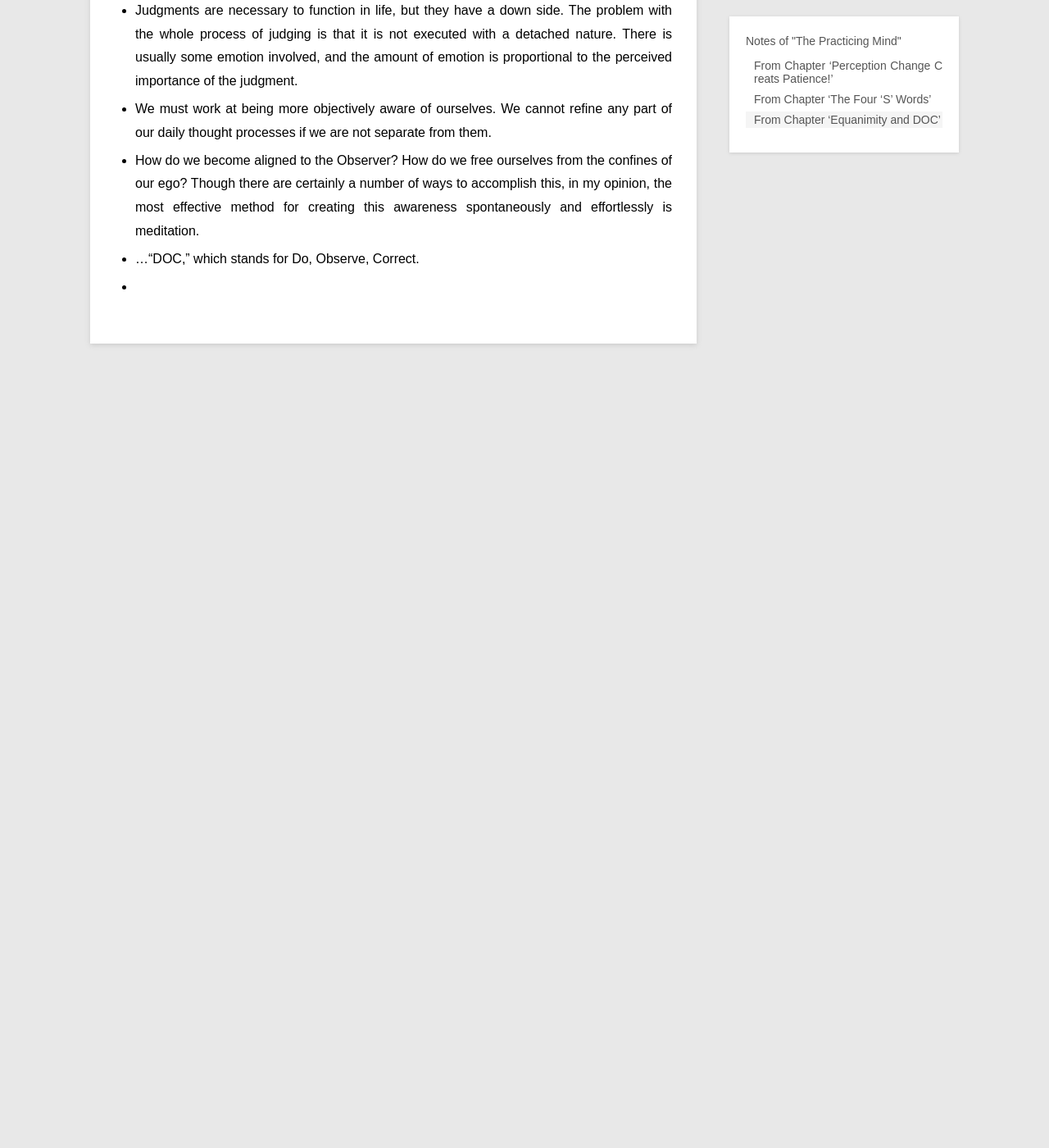
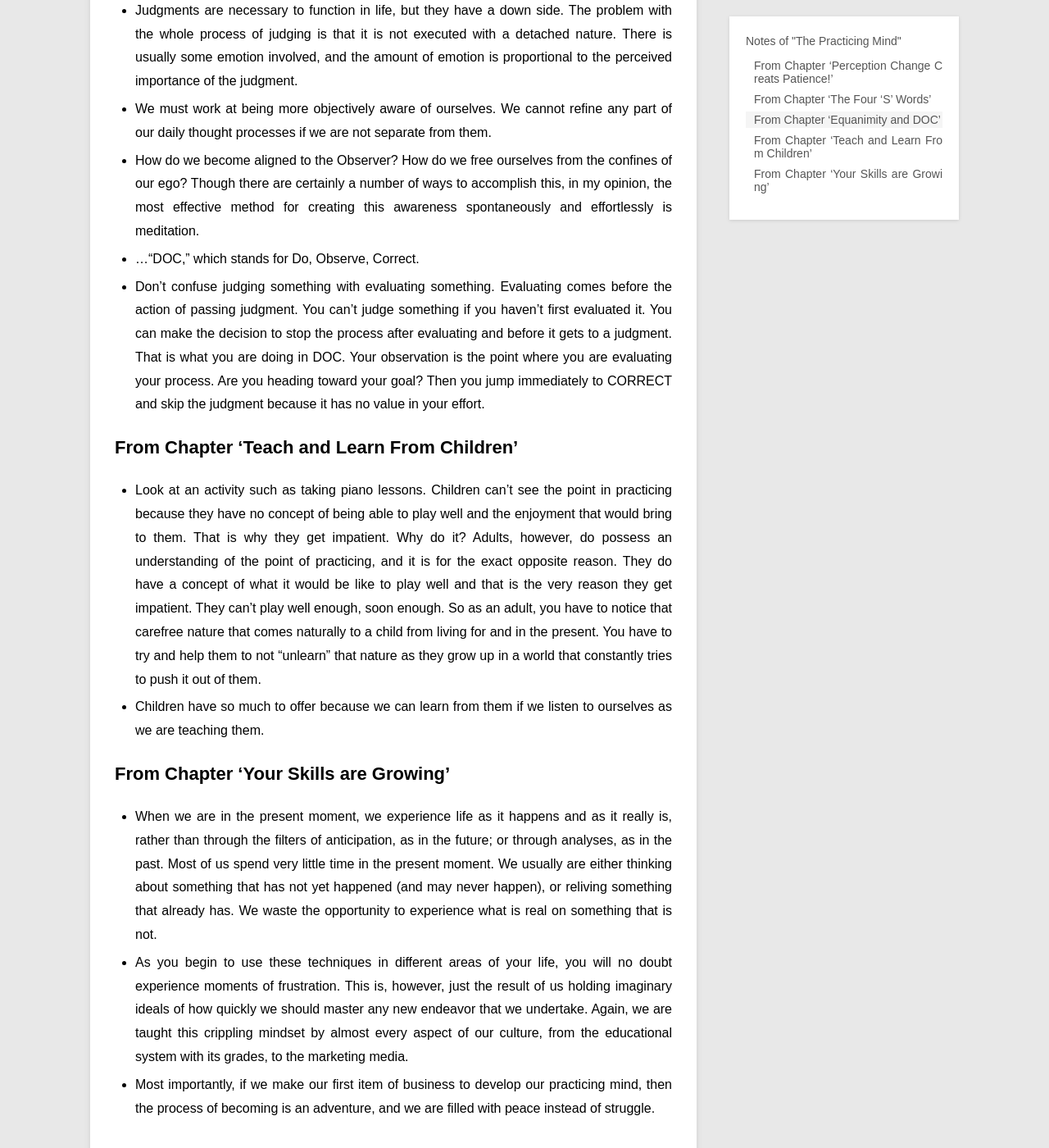
Before and after one commit to hslynn/hslynn.github.io, a Jekyll site: the page built from _posts/notebook/2020-04-01-Practicing-Mind.md, in a window 1280 px wide and 1400 px high, scrolled down 1118 px. Shown: the whole window at 82% size. Built offline with Jekyll 4.4.1, drawn with Linux system fonts in a browser that asks for light colours; before the commit the page ends 1617 px from its top, so only the background shows below that.

Commit message:
update note

```diff
--- a/_posts/notebook/2020-04-01-Practicing-Mind.md
+++ b/_posts/notebook/2020-04-01-Practicing-Mind.md
@@ -21,4 +21,13 @@ category: notebook
 * We must work at being more objectively aware of ourselves. We cannot refine any part of our daily thought processes if we are not separate from them.
 * How do we become aligned to the Observer? How do we free ourselves from the confines of our ego? Though there are certainly a number of ways to accomplish this, in my opinion, the most effective method for creating this awareness spontaneously and effortlessly is meditation.
 * ...“DOC,” which stands for Do, Observe, Correct.
-*
+* Don’t confuse judging something with evaluating something. Evaluating comes before the action of passing judgment. You can’t judge something if you haven’t first evaluated it. You can make the decision to stop the process after evaluating and before it gets to a judgment. That is what you are doing in DOC. Your observation is the point where you are evaluating your process. Are you heading toward your goal? Then you jump immediately to CORRECT and skip the judgment because it has no value in your effort.
+
+## From Chapter 'Teach and Learn From Children'
+* Look at an activity such as taking piano lessons. Children can’t see the point in practicing because they have no concept of being able to play well and the enjoyment that would bring to them. That is why they get impatient. Why do it? Adults, however, do possess an understanding of the point of practicing, and it is for the exact opposite reason. They do have a concept of what it would be like to play well and that is the very reason they get impatient. They can’t play well enough, soon enough. So as an adult, you have to notice that carefree nature that comes naturally to a child from living for and in the present. You have to try and help them to not “unlearn” that nature as they grow up in a world that constantly tries to push it out of them.
+* Children have so much to offer because we can learn from them if we listen to ourselves as we are teaching them.
+
+## From Chapter 'Your Skills are Growing'
+* When we are in the present moment, we experience life as it happens and as it really is, rather than through the filters of anticipation, as in the future; or through analyses, as in the past. Most of us spend very little time in the present moment. We usually are either thinking about something that has not yet happened (and may never happen), or reliving something that already has. We waste the opportunity to experience what is real on something that is not.
+* As you begin to use these techniques in different areas of your life, you will no doubt experience moments of frustration. This is, however, just the result of us holding imaginary ideals of how quickly we should master any new endeavor that we undertake. Again, we are taught this crippling mindset by almost every aspect of our culture, from the educational system with its grades, to the marketing media.
+* Most importantly, if we make our first item of business to develop our practicing mind, then the process of becoming is an adventure, and we are filled with peace instead of struggle.
```
